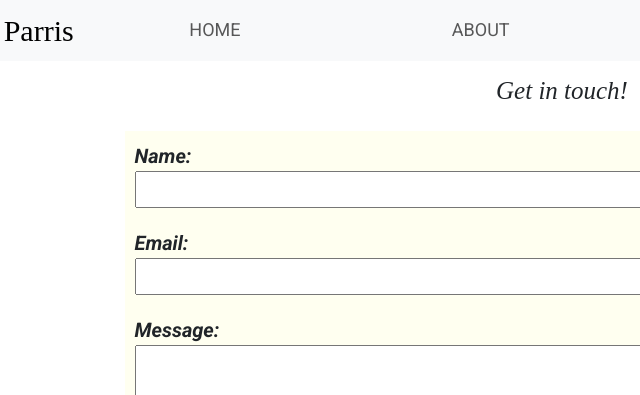
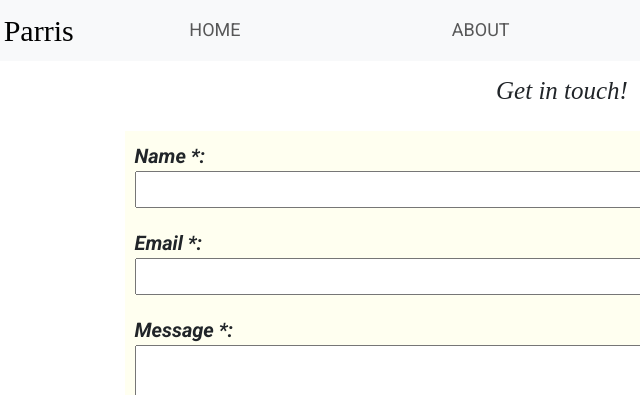
Before and after one commit to PiperRc/Artist-Website, an Astro site: page /contact in a window 1280 px wide. Shown: the top 395 px of the page, 78-718 px from the left. Built offline with nearby package versions, Linux system fonts and the light colour scheme; Astro itself is replaced by a stand-in of ours; a web font is replaced by a local one.

Commit message:
Add asterix to labels in the contact form

```diff
--- a/src/pages/contact.astro
+++ b/src/pages/contact.astro
@@ -11,14 +11,14 @@ import MainLayout from "../layouts/MainLayout.astro";
         <input type="hidden" name="access_key" value="1559e601-1e30-4ee0-be81-9d97afc7434a">
 
 
-      <label for="name">Name:</label>
+      <label for="name">Name *:</label>
       <input type="text" id="name" name="name" required />
 
-      <label for="email">Email:</label>
+      <label for="email">Email *:</label>
       <input type="email" id="email" name="email" required />
 
 
-      <label for="message">Message:</label>
+      <label for="message">Message *:</label>
       <textarea id="message" name="message" rows="10" cols="50">
 
       </textarea>
```
